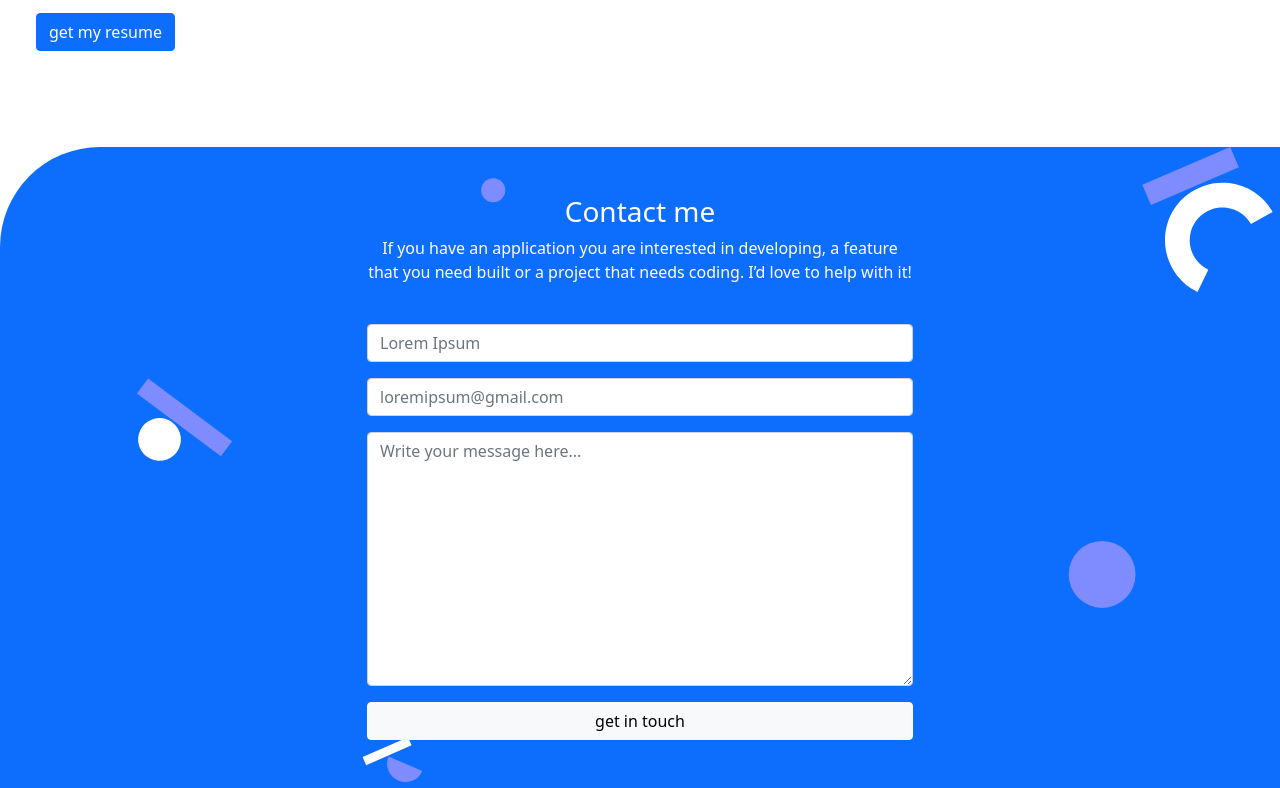
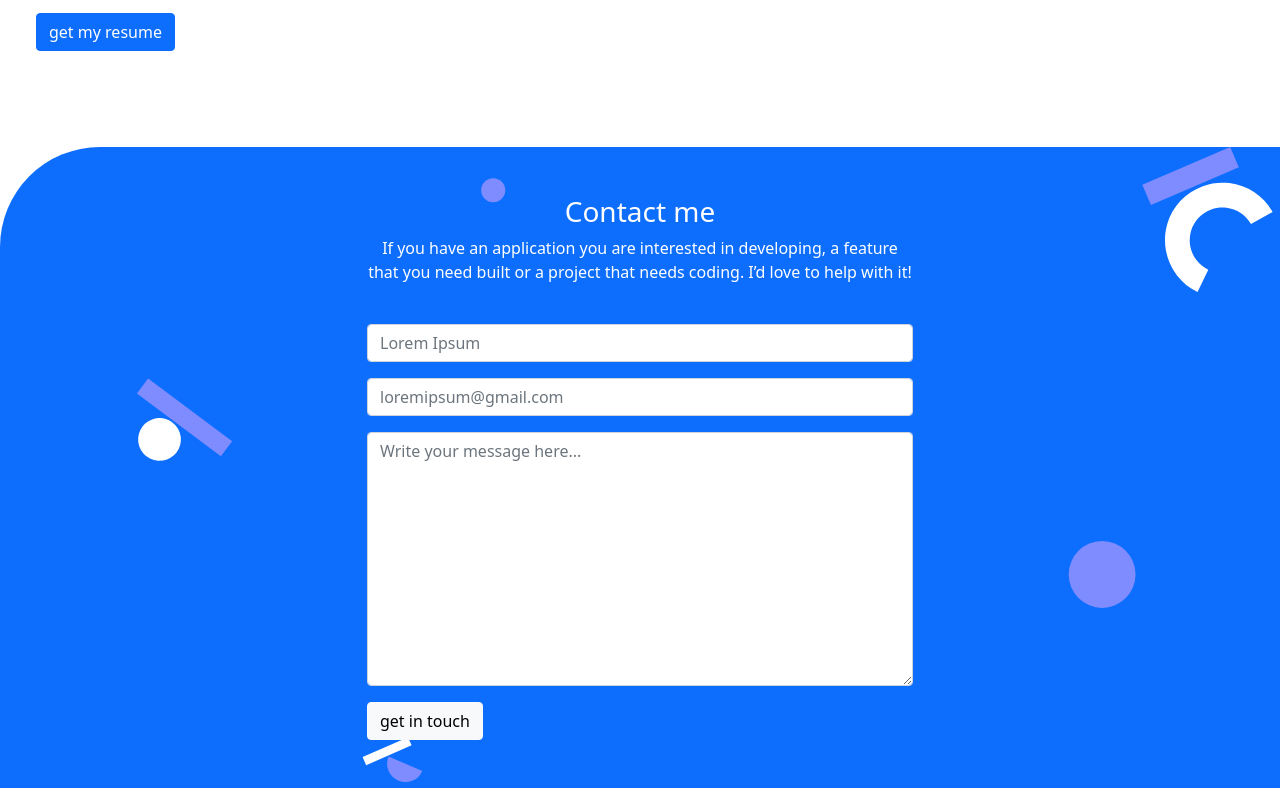
Before and after one commit to Ejikeokegbe/Bootstrap-css, a website: page index.html in a window 1280 px wide. Shown: the part 3450-4238 px from the top of the page. Drawn offline with nearby package versions, Linux system fonts and the light colour scheme.

Commit message:
Change the width of btn-submit

```diff
--- a/index.html
+++ b/index.html
@@ -282,7 +282,7 @@
                     placeholder="Write your message here..."
                     required></textarea>
                 </div>
-                <button type="submit" class="btn btn-light w-100">
+                <button type="submit" class="btn btn-light w-120">
                   Get in touch
                 </button>
               </div>
```
